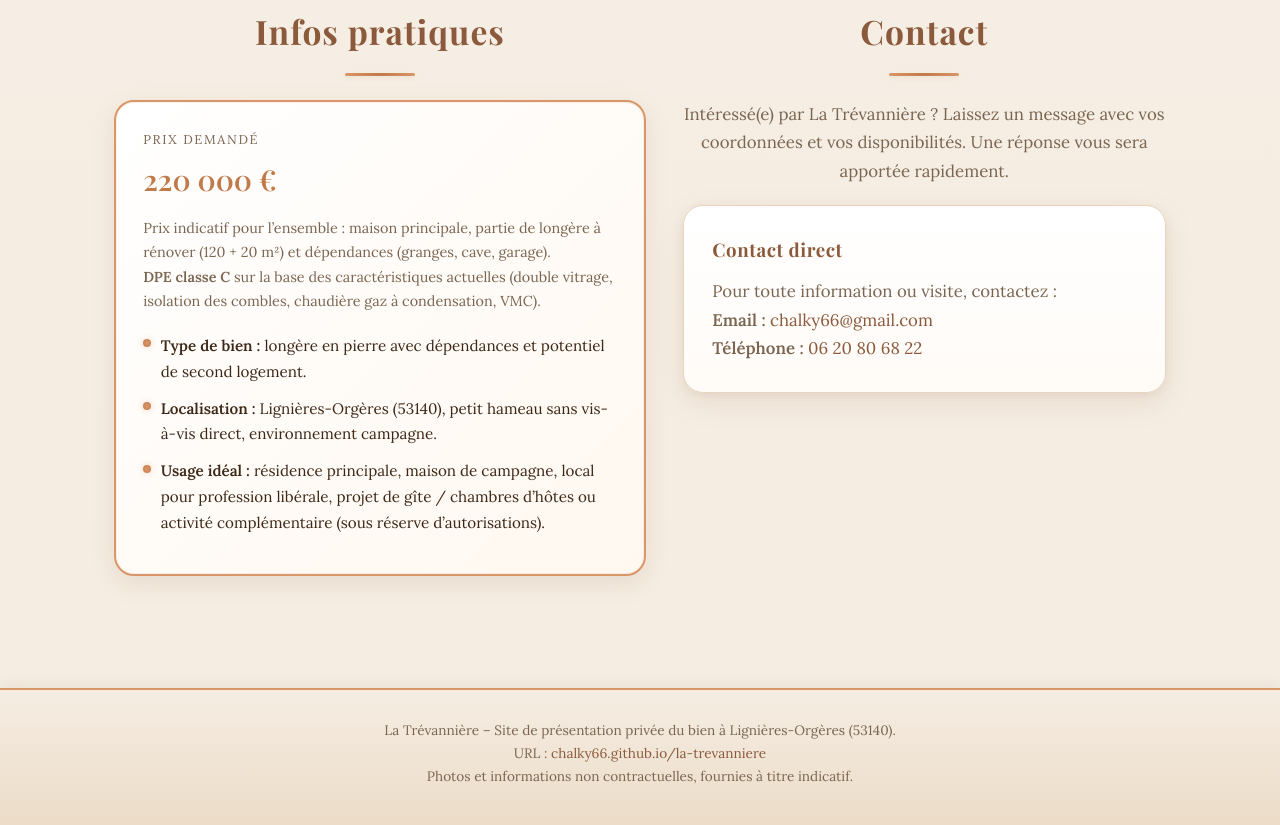
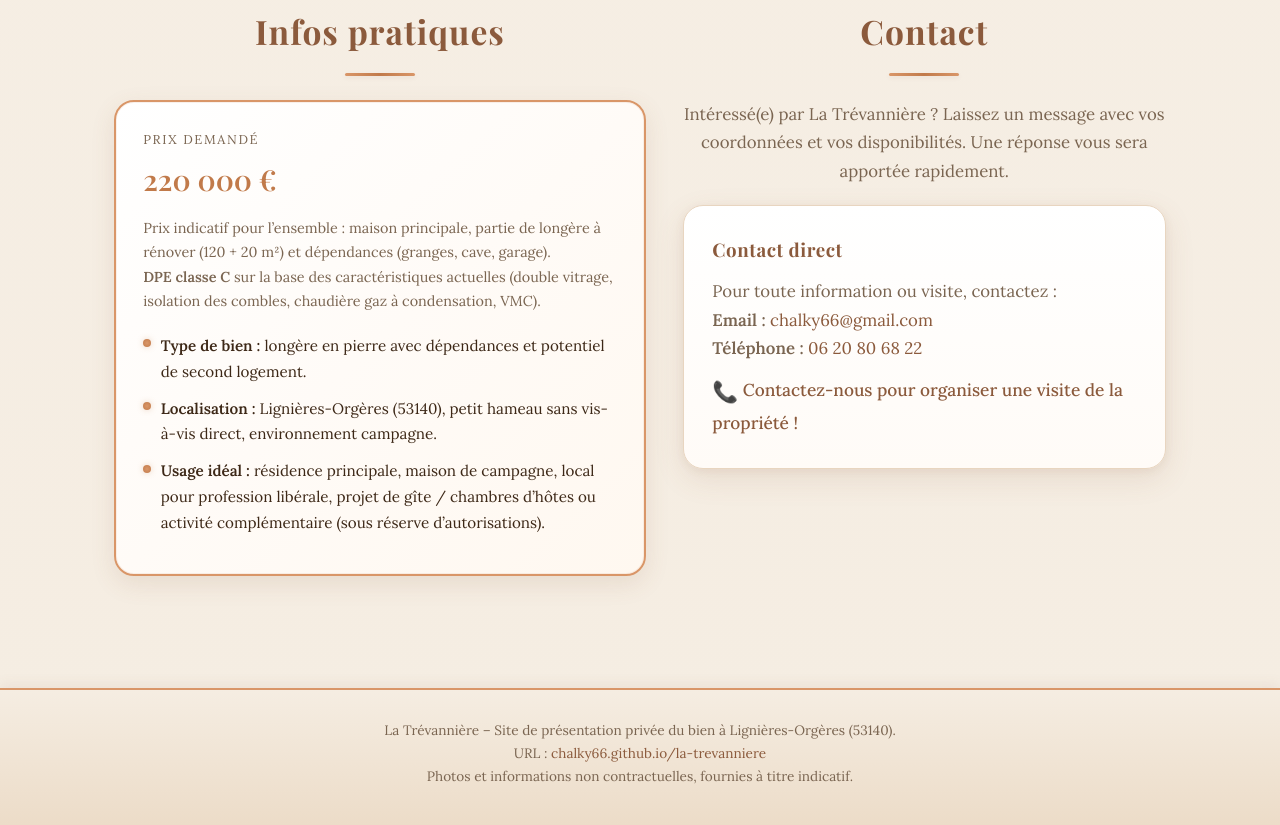
Before and after one commit to chalky66/la-trevanniere, a plain HTML site: page index.html in a window 1280 px wide. Shown: the part 7761-8586 px from the top of the page. Drawn offline with nearby package versions, Linux system fonts and the light colour scheme.

Commit message:
Ajout d'un appel à l'action pour organiser une visite dans la section contact

```diff
--- a/index.html
+++ b/index.html
@@ -1299,6 +1299,9 @@
             <strong>Email :</strong> <a href="mailto:chalky66@gmail.com">chalky66@gmail.com</a><br>
             <strong>Téléphone :</strong> <a href="tel:+33620806822">06 20 80 68 22</a>
           </p>
+          <div style="margin-top:0.7rem; font-size:1.08rem; color:var(--accent-dark); font-weight:500;">
+            <span style="font-size:1.2em; vertical-align:middle;">&#128222;</span> <span>Contactez-nous pour organiser une visite de la propriété !</span>
+          </div>
         </div>
       </div>
     </div>
```
